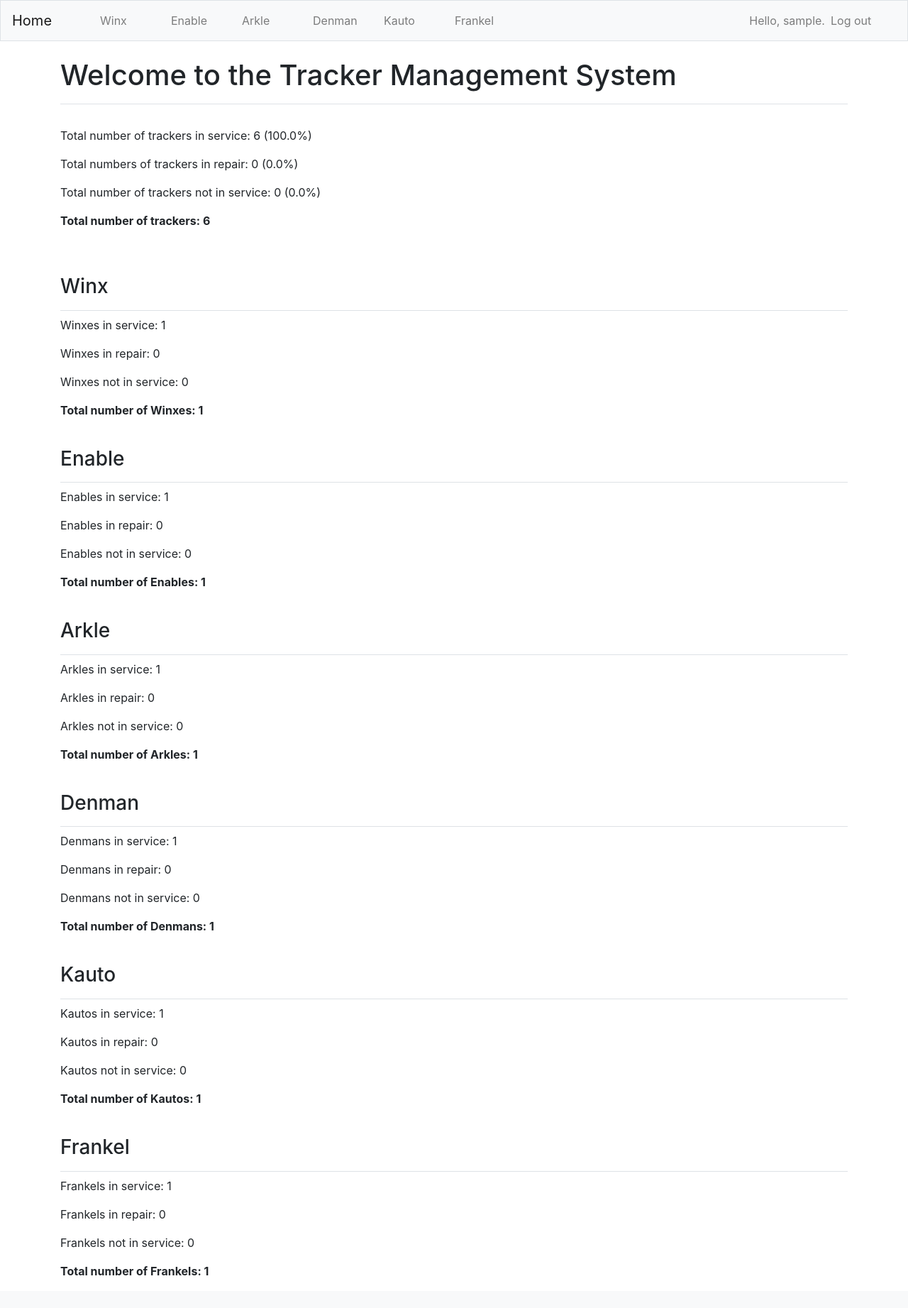
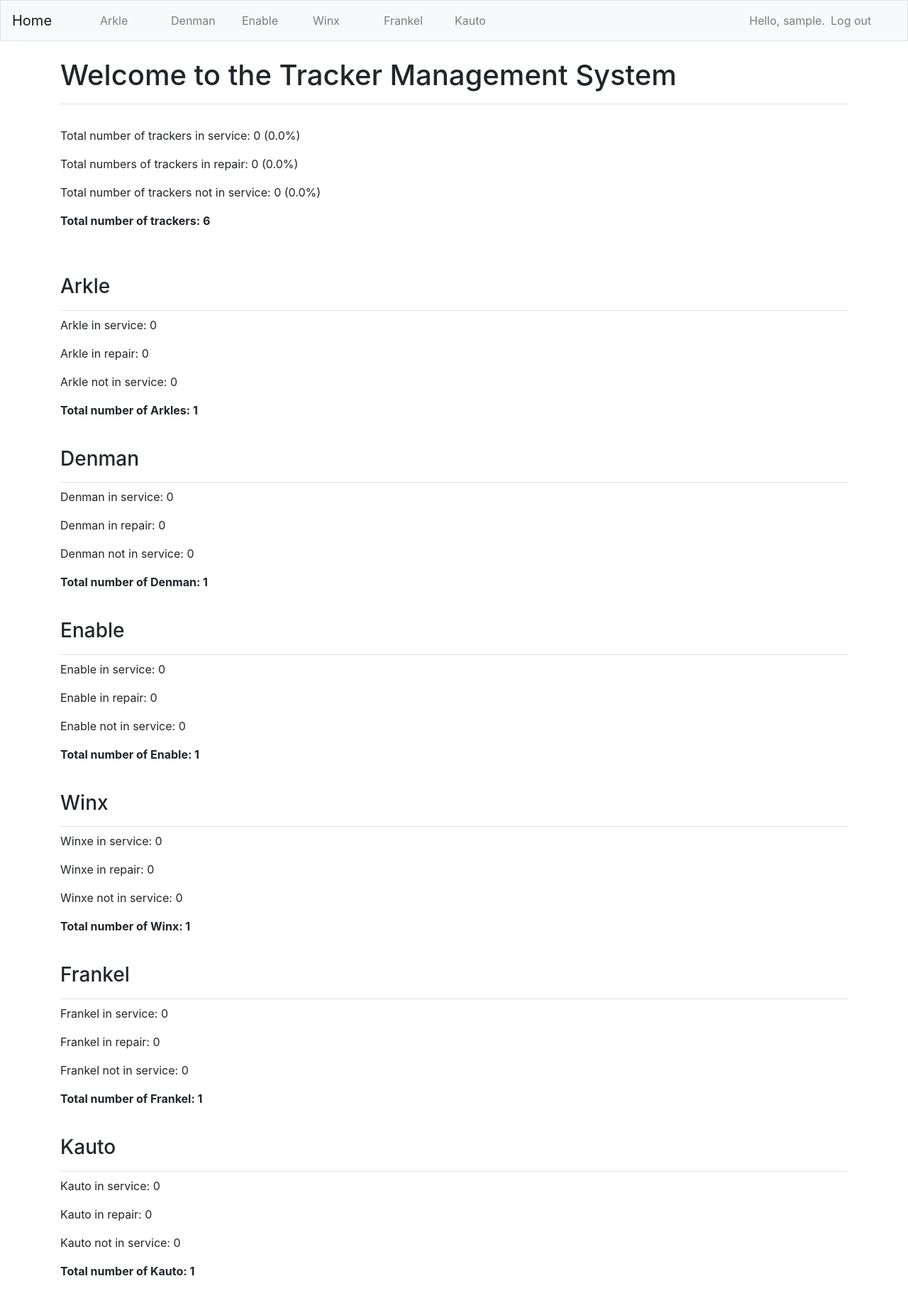
Before and after one commit to dimitrivanloey/TMS, a Django app: page / in a window 1280 px wide. Shown: the whole page at 71% size. Before the commit the page ends 1797 px from the top, so only its background shows below. Run offline with Django 3.2, Linux system fonts and the light colour scheme; a user stored in the database is signed in; tables that the repository leaves empty hold one stand-in row (values such as "Sample post"); some libraries are stand-ins or nearby versions.

Commit message:
good working version, added colors, naming, order, removed other db

```diff
--- a/unit_logs/templates/unit_logs/base.html
+++ b/unit_logs/templates/unit_logs/base.html
@@ -26,12 +26,13 @@
         <div class="collapse navbar-collapse" id="navbarCollapse">
             <ul class="navbar-nav mr-auto">
 
-                    <a class="nav-link" href="{% url 'unit_logs:winxes' %}">Winx</a>
-                    <a class="nav-link" href="{% url 'unit_logs:enables' %}">Enable</a>
                     <a class="nav-link" href="{% url 'unit_logs:arkles' %}">Arkle</a>
                     <a class="nav-link" href="{% url 'unit_logs:denmans' %}">Denman</a>
+                    <a class="nav-link" href="{% url 'unit_logs:enables' %}">Enable</a>
+                    <a class="nav-link" href="{% url 'unit_logs:winxes' %}">Winx</a>
+                    <a class="nav-link" href="{% url 'unit_logs:frankels' %}">Frankel</a>
                     <a class="nav-link" href="{% url 'unit_logs:kautos' %}">Kauto</a>
-                    <a class="nav-link" href="{% url 'unit_logs:frankels' %}">Frankel</a>
+
             </ul>
             <ul class="navbar-nav ml-auto">
                 {% if user.is_authenticated %}
--- a/unit_logs/templates/unit_logs/index.html
+++ b/unit_logs/templates/unit_logs/index.html
@@ -39,45 +39,54 @@
 <br>
 
 <div class="pb-2 mb-2 border-bottom">
+    <h3>Arkle</h3>
+</div>
+    <p>Arkle in service: {{ arkles_in_service }}</p>
+    <p>Arkle in repair: {{ arkles_in_repair }}</p>
+    <p>Arkle not in service: {{ arkles_not_in_service }}</p>
+    <p><strong>Total number of Arkles: {{ arkles_total }}</strong></p>
+
+<br>
+
+<div class="pb-2 mb-2 border-bottom">
+    <h3>Denman</h3>
+</div>
+    <p>Denman in service: {{ denmans_in_service }}</p>
+    <p>Denman in repair: {{ denmans_in_repair }}</p>
+    <p>Denman not in service: {{ denmans_not_in_service }}</p>
+    <p><strong>Total number of Denman: {{ denmans_total }}</strong></p>
+
+<br>
+
+<div class="pb-2 mb-2 border-bottom">
+    <h3>Enable</h3>
+</div>
+    <p>Enable in service: {{ enables_in_service }}</p>
+    <p>Enable in repair: {{ enables_in_repair }}</p>
+    <p>Enable not in service: {{ enables_not_in_service }}</p>
+    <p><strong>Total number of Enable: {{ enables_total }}</strong></p>
+
+<br>
+
+<div class="pb-2 mb-2 border-bottom">
     <h3>Winx</h3>
 
 </div>
-    <p>Winxes in service: {{ winxes_in_service }}</p>
-    <p>Winxes in repair: {{ winxes_in_repair }}</p>
-    <p>Winxes not in service: {{ winxes_not_in_service }}</p>
-    <p><strong>Total number of Winxes: {{ winxes_total }}</strong></p>
+    <p>Winxe in service: {{ winxes_in_service }}</p>
+    <p>Winxe in repair: {{ winxes_in_repair }}</p>
+    <p>Winxe not in service: {{ winxes_not_in_service }}</p>
+    <p><strong>Total number of Winx: {{ winxes_total }}</strong></p>
 
 <br>
 
 
 <div class="pb-2 mb-2 border-bottom">
-    <h3>Enable</h3>
+    <h3>Frankel</h3>
 </div>
-    <p>Enables in service: {{ enables_in_service }}</p>
-    <p>Enables in repair: {{ enables_in_repair }}</p>
-    <p>Enables not in service: {{ enables_not_in_service }}</p>
-    <p><strong>Total number of Enables: {{ enables_total }}</strong></p>
-
-<br>
-
-<div class="pb-2 mb-2 border-bottom">
-    <h3>Arkle</h3>
-</div>
-    <p>Arkles in service: {{ arkles_in_service }}</p>
-    <p>Arkles in repair: {{ arkles_in_repair }}</p>
-    <p>Arkles not in service: {{ arkles_not_in_service }}</p>
-    <p><strong>Total number of Arkles: {{ arkles_total }}</strong></p>
-
-<br>
-
-
-<div class="pb-2 mb-2 border-bottom">
-    <h3>Denman</h3>
-</div>
-    <p>Denmans in service: {{ denmans_in_service }}</p>
-    <p>Denmans in repair: {{ denmans_in_repair }}</p>
-    <p>Denmans not in service: {{ denmans_not_in_service }}</p>
-    <p><strong>Total number of Denmans: {{ denmans_total }}</strong></p>
+    <p>Frankel in service: {{ frankels_in_service }}</p>
+    <p>Frankel in repair: {{ frankels_in_repair }}</p>
+    <p>Frankel not in service: {{ frankels_not_in_service }}</p>
+    <p><strong>Total number of Frankel: {{ frankels_total }}</strong></p>
 
 <br>
 
@@ -85,20 +94,14 @@
 <div class="pb-2 mb-2 border-bottom">
     <h3>Kauto</h3>
 </div>
-    <p>Kautos in service: {{ kautos_in_service }}</p>
-    <p>Kautos in repair: {{ kautos_in_repair }}</p>
-    <p>Kautos not in service: {{ kautos_not_in_service }}</p>
-    <p><strong>Total number of Kautos: {{ kautos_total }}</strong></p>
+    <p>Kauto in service: {{ kautos_in_service }}</p>
+    <p>Kauto in repair: {{ kautos_in_repair }}</p>
+    <p>Kauto not in service: {{ kautos_not_in_service }}</p>
+    <p><strong>Total number of Kauto: {{ kautos_total }}</strong></p>
 
 <br>
 
 
-<div class="pb-2 mb-2 border-bottom">
-    <h3>Frankel</h3>
-</div>
-    <p>Frankels in service: {{ frankels_in_service }}</p>
-    <p>Frankels in repair: {{ frankels_in_repair }}</p>
-    <p>Frankels not in service: {{ frankels_not_in_service }}</p>
-    <p><strong>Total number of Frankels: {{ frankels_total }}</strong></p>
+
 
 {% endblock content %}
--- a/unit_logs/views.py
+++ b/unit_logs/views.py
@@ -100,9 +100,14 @@
     total_not_in_service = winxes_not_in_service + enables_not_in_service + arkles_not_in_service + denmans_not_in_service + kautos_not_in_service + frankels_not_in_service
     total_in_repair = winxes_in_repair + enables_in_repair + arkles_in_repair + denmans_in_repair + kautos_in_repair + frankels_in_repair
 
-    percentage_total_in_service = round( total_in_service/ total_trackers * 100, 2)
-    percentage_total_not_in_service = round( total_not_in_service/ total_trackers * 100, 2)
-    percentage_total_in_repair = round( total_in_repair/ total_trackers * 100, 2)
+    if total_trackers == 0:
+        percentage_total_in_repair = 1
+        percentage_total_in_service = 1
+        percentage_total_not_in_service = 1
+    else:
+        percentage_total_in_service = round( total_in_service/ total_trackers * 100, 2)
+        percentage_total_not_in_service = round( total_not_in_service/ total_trackers * 100, 2)
+        percentage_total_in_repair = round( total_in_repair/ total_trackers * 100, 2)
 
 
     arkles = Arkle.objects.order_by('number')
```
Also changed, not shown: unit_logs/models.py (+24 -24 lines), unit_logs/templates/unit_logs/arkles.html (+15 -3 lines), unit_logs/templates/unit_logs/denmans.html (+15 -5 lines), unit_logs/templates/unit_logs/enables.html (+15 -5 lines), unit_logs/templates/unit_logs/frankels.html (+15 -5 lines), unit_logs/templates/unit_logs/kautos.html (+13 -3 lines), unit_logs/templates/unit_logs/winxes.html (+6 -6 lines), unit_logs/migrations/0014_auto_20210108_1356.py (added), unit_logs/migrations/0015_auto_20210108_1408.py (added).
